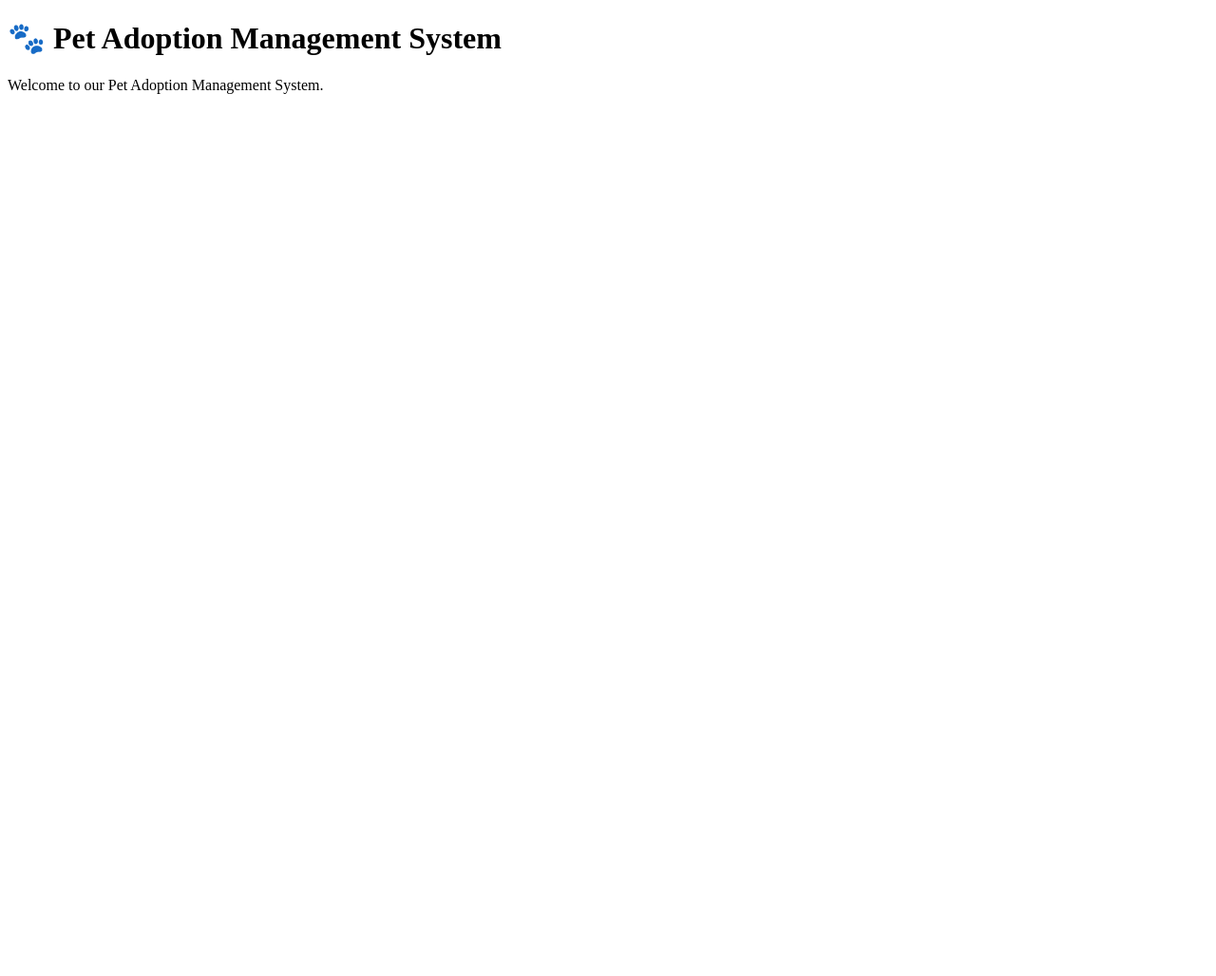
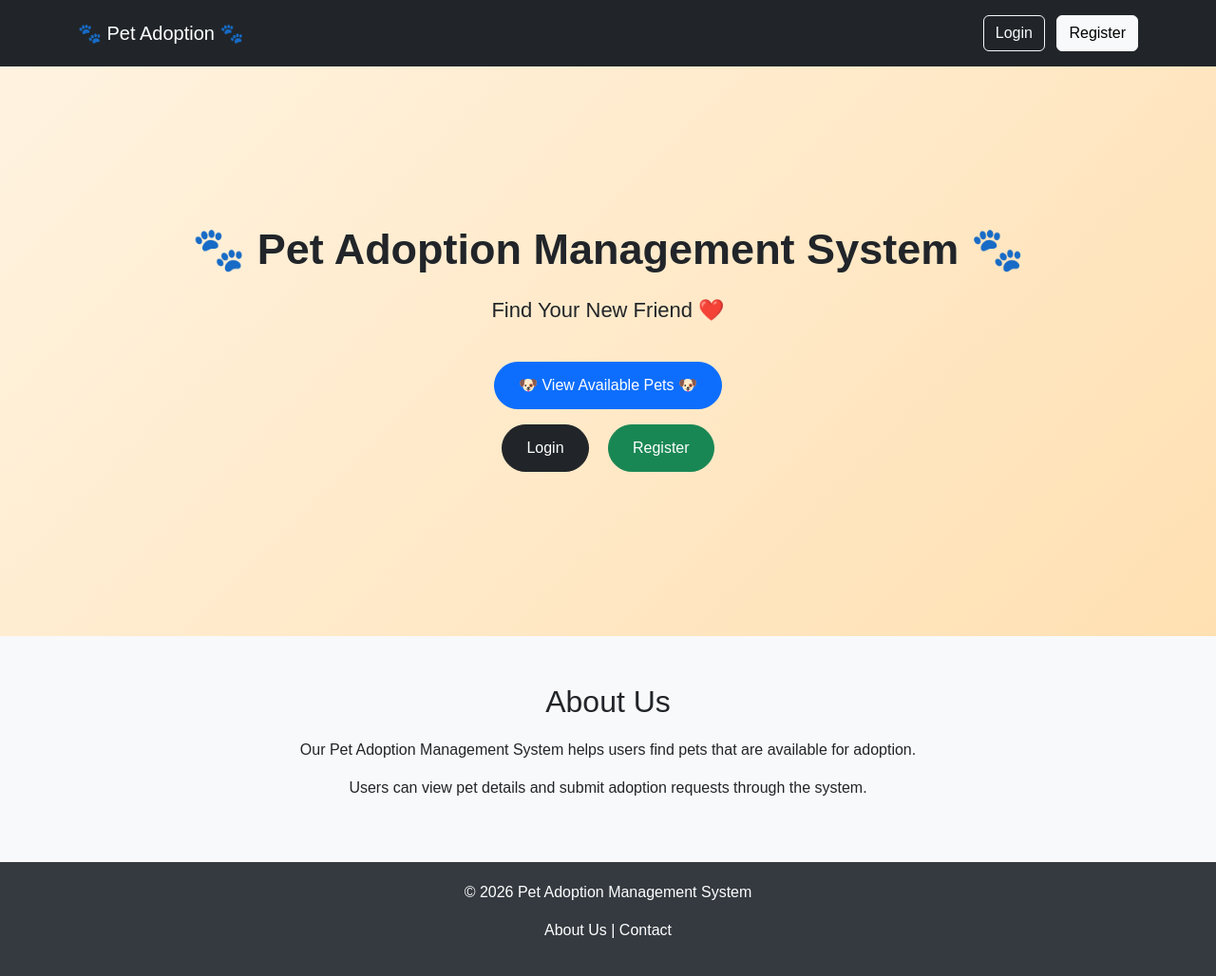
Before and after one commit to Saranya2131/pet-adoption-management-system, a PHP site: page / in a window 1280 px wide. Shown: the whole page at 95% size. Before the commit the page ends 99 px from the top, so only its background shows below. Run offline with PHP 8.4, Linux system fonts and the light colour scheme.

Commit message:
2026-09-16: Created home page and navigation

```diff
--- /dev/null
+++ b/css/style.css
@@ -0,0 +1,57 @@
+body {
+    margin: 0;
+    font-family: Arial, sans-serif;
+    background-color: #f8f9fa;
+}
+
+/* Navigation Bar */
+.navbar {
+    padding: 15px 30px;
+}
+
+/* Home/Hero Section */
+.hero {
+    min-height: 75vh;
+    display: flex;
+    justify-content: center;
+    align-items: center;
+    text-align: center;
+    background: linear-gradient(135deg, #fff3e0, #ffe0b2);
+}
+
+.hero h1 {
+    font-size: 45px;
+    font-weight: bold;
+    margin-bottom: 20px;
+}
+
+.hero p {
+    font-size: 22px;
+    margin-bottom: 30px;
+}
+
+/* Buttons */
+.btn-custom {
+    padding: 12px 25px;
+    margin: 8px;
+    border-radius: 25px;
+    font-size: 16px;
+}
+
+/* About Section */
+.about {
+    padding: 50px 20px;
+    text-align: center;
+}
+
+.about h2 {
+    margin-bottom: 20px;
+}
+
+/* Footer */
+footer {
+    padding: 20px;
+    text-align: center;
+    background-color: #343a40;
+    color: white;
+}
--- a/index.php
+++ b/index.php
@@ -1,12 +1,101 @@
 <!DOCTYPE html>
 <html lang="en">
+
 <head>
+
     <meta charset="UTF-8">
+
     <meta name="viewport" content="width=device-width, initial-scale=1.0">
+
     <title>Pet Adoption Management System</title>
+
+    <!-- Bootstrap CSS -->
+    <link href="https://cdn.jsdelivr.net/npm/bootstrap@5.3.3/dist/css/bootstrap.min.css" rel="stylesheet">
+
+    <!-- Our CSS -->
+    <link rel="stylesheet" href="css/style.css">
+
 </head>
+
 <body>
-    <h1>🐾 Pet Adoption Management System</h1>
-    <p>Welcome to our Pet Adoption Management System.</p>
+
+<!-- Navigation Bar -->
+
+<nav class="navbar navbar-expand-lg bg-dark navbar-dark">
+
+    <div class="container">
+
+        <a class="navbar-brand" href="index.php">
+            🐾 Pet Adoption 🐾
+        </a>
+
+        <div>
+
+            <a href="login.php" class="btn btn-outline-light me-2">
+                Login
+            </a>
+
+            <a href="register.php" class="btn btn-light">
+                Register
+            </a>
+
+        </div>
+
+    </div>
+
+</nav>
+
+<section class="hero">
+
+    <div>
+
+        <h1>🐾 Pet Adoption Management System 🐾</h1>
+
+        <p>Find Your New Friend ❤️</p>
+
+        <a href="user/pets.php" class="btn btn-primary btn-custom">
+            🐶 View Available Pets 🐶
+        </a><br>
+
+        <a href="login.php" class="btn btn-dark btn-custom">
+            Login
+        </a>
+        <a href="register.php" class="btn btn-success btn-custom">
+            Register
+        </a>
+    </div>
+</section>
+
+
+<!-- About Section -->
+
+<section class="about">
+
+    <h2>About Us</h2>
+
+    <p>
+        Our Pet Adoption Management System helps users
+        find pets that are available for adoption.
+    </p>
+
+    <p>
+        Users can view pet details and submit adoption
+        requests through the system.
+    </p>
+
+</section>
+
+
+<!-- Footer -->
+
+<footer>
+
+    <p>© 2026 Pet Adoption Management System</p>
+
+    <p>About Us | Contact</p>
+
+</footer>
+
 </body>
+
 </html>
```
Also changed, not shown: db.php (+9 -0 lines).
